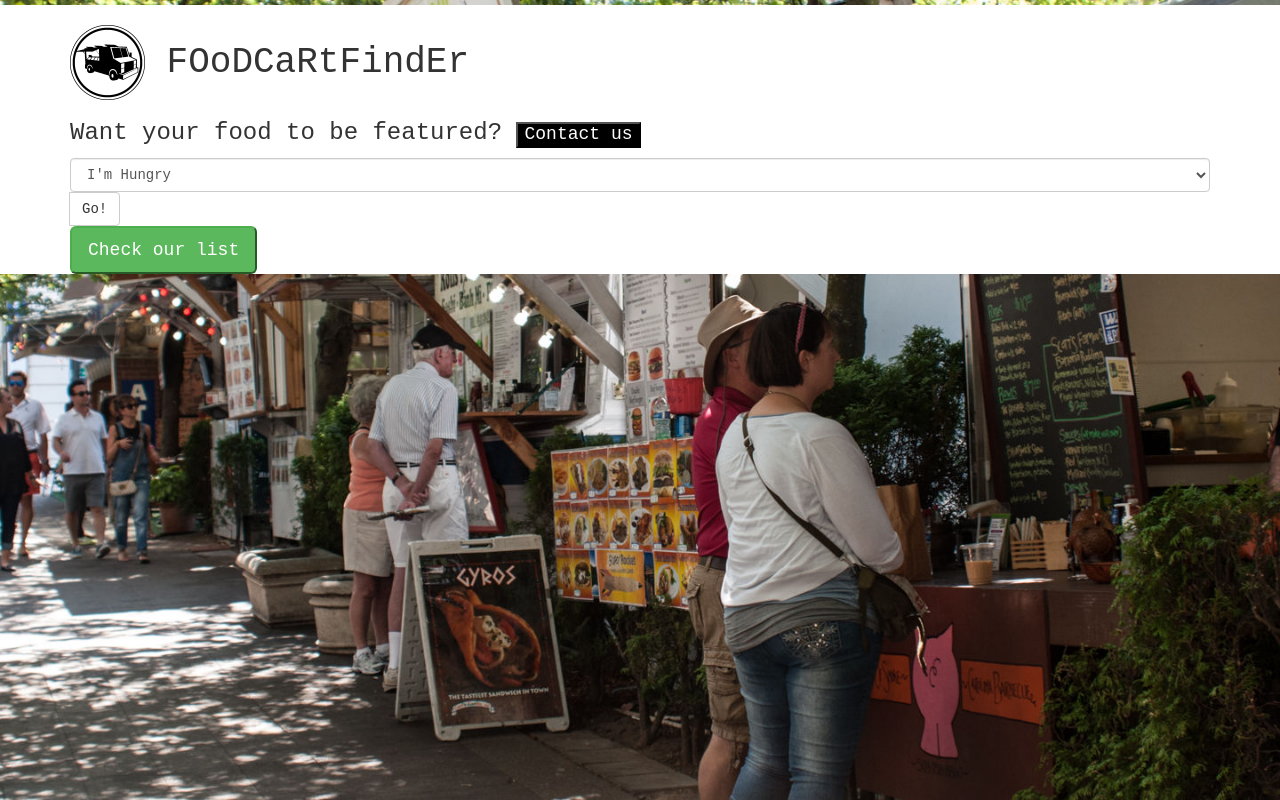
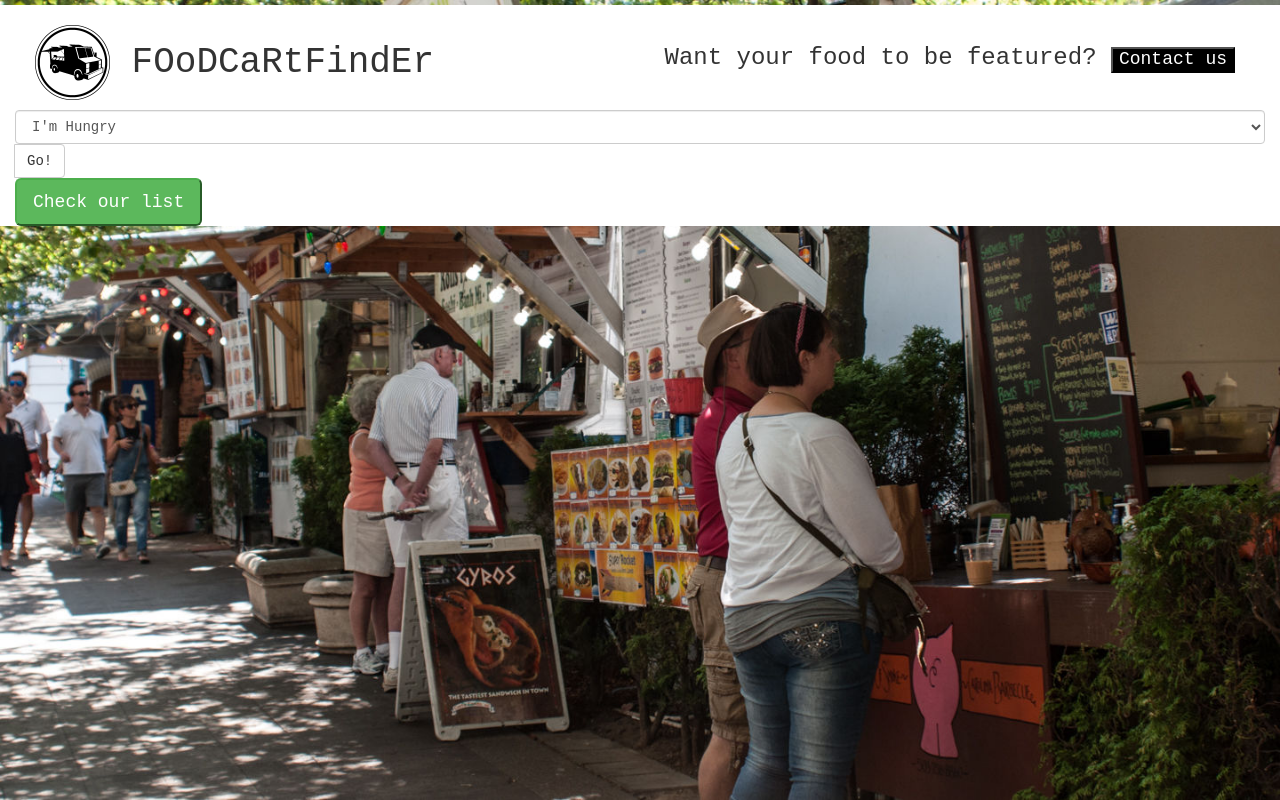
Before and after one commit to RxNunez/foodcart, a plain HTML site: page index.html in a window 1280 px wide. Drawn offline with Linux system fonts and the light colour scheme.

Commit message:
include header update

```diff
--- a/css/styles.css
+++ b/css/styles.css
@@ -5,6 +5,7 @@ body {
 
 #logo {
   width: 75px;
+  margin-left: 20px;
 }
 
 #header {
@@ -21,12 +22,7 @@ body {
   color: white;
   background-color: black;
 }
-
-#search {
-  margin-top: 310px;
-}
-
-/*#check-list {
+ /*#check-list {
   position:absolute;
   bottom:15px;
   right: 3%;
@@ -44,4 +40,10 @@ html {
 }
 #banner{
   background: transparent;
+  background-position-x: center;
+  background-position-y: center;
+
 }
+.container{
+    width: 100%
+}
--- a/index.html
+++ b/index.html
@@ -8,12 +8,18 @@
     <title>FoodCart</title>
   </head>
   <body>
-    <div class="container" >
-      <div id="header">
+    <div class="container">
+      <div class="row"  id="header">
+        <div class="col-md-6">
           <h1><img src="img/logo.png" alt="logo image" id="logo">&nbsp;FOoDCaRtFindEr</h1>
+        </div>
+        <div class="col-md-6" id="contact">
           <h3>Want your food to be featured?
             <button type="button" class="btn-unique" name="button">Contact us</button></h3>
         </div>
+      </div>
+    </div>
+    <div class="container">
       <div id="banner">
           <select class="form-control" id="foodType">
             <option>I'm Hungry</option>
```
Lines whose indentation alone changed are shown as unchanged.
